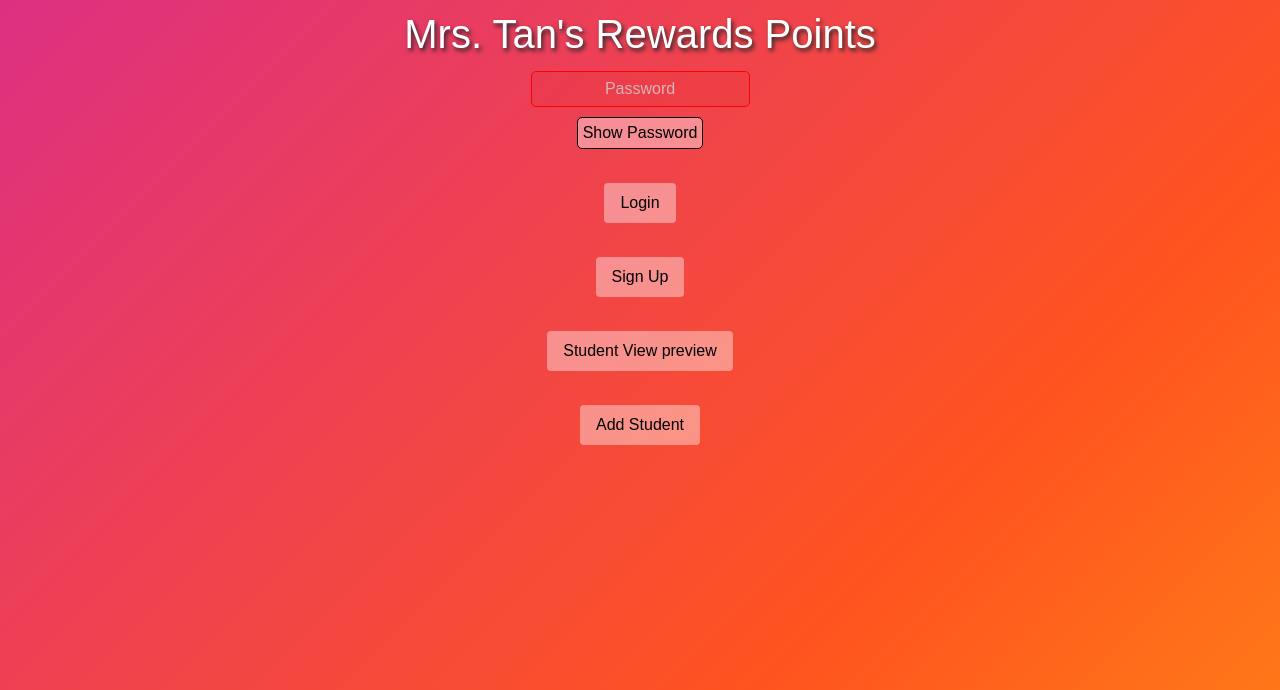
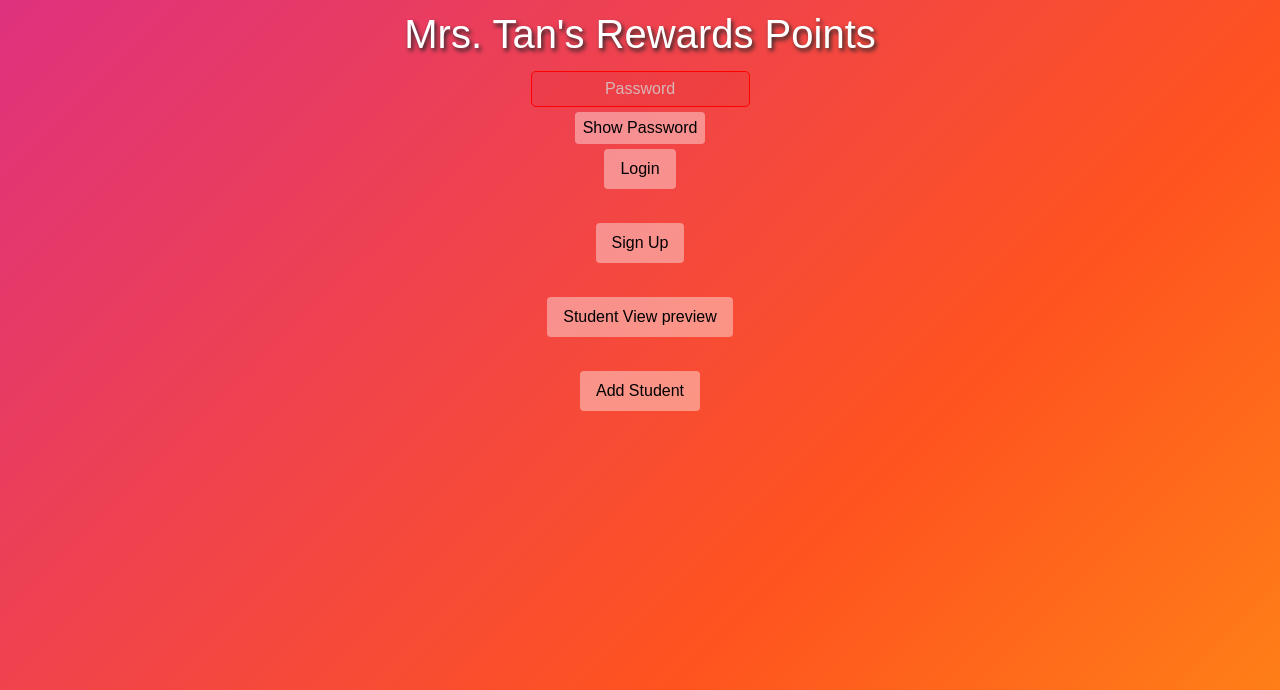
Before and after one commit to MatthiasMasiero/CompSci-RP-Website, a Flask app: page / in a window 1280 px wide. Shown: the top 690 px of the page. Run offline with Flask 2, Linux system fonts and the light colour scheme.

Commit message:
Fixing Login button

```diff
--- a/templates/login.html
+++ b/templates/login.html
@@ -19,13 +19,17 @@
     <!-- TODO: add a show password feature -->
     <form action="#" id="login" method="post">
         <input type="password" name="password" id="password" placeholder="Password" maxlength="6" required/>
-
+        <br>
+        <button type="button" id="togglePassword">Show Password</button>
+        <br>
+        <input type="submit" value="Login">
+        <br>
     </form>
 
 
-    <form>
+    <!-- <form>
         <button type="button" id="togglePassword">Show Password</button>
-      </form>
+      </form> -->
 
         <script>
           const passwordInput = document.getElementById('password');
@@ -39,15 +43,17 @@
           toggleButton.addEventListener('click', togglePasswordVisibility);
         </script>
 
+
       <style>
         /* Style the button */
         button#togglePassword {
           background-color: rgba(255, 255, 255, 0.4);
-          border: 1px solid rgb(0, 0, 0);
-          padding: 3px 5px;
-          margin: 5px;
-          border-radius: 5px;
+          color: rgb(0, 0, 0);
+          padding: 4px 8px;
+          border: none;
+          border-radius: 4px;
           cursor: pointer;
+          text-align: center;
         }
 
 
@@ -59,10 +65,10 @@
 
     <br>
 
-    <form action="#" id="login" method="post">
+    <!-- <form action="#" id="login" method="post">
         <input type="submit" value="Login">
         <br><br>
-    </form>
+    </form> -->
 
 
     <!-- make a sign up button that redirects the user -->
```
Also changed, not shown: instance/users.db. Lines whose indentation alone changed are shown as unchanged.
